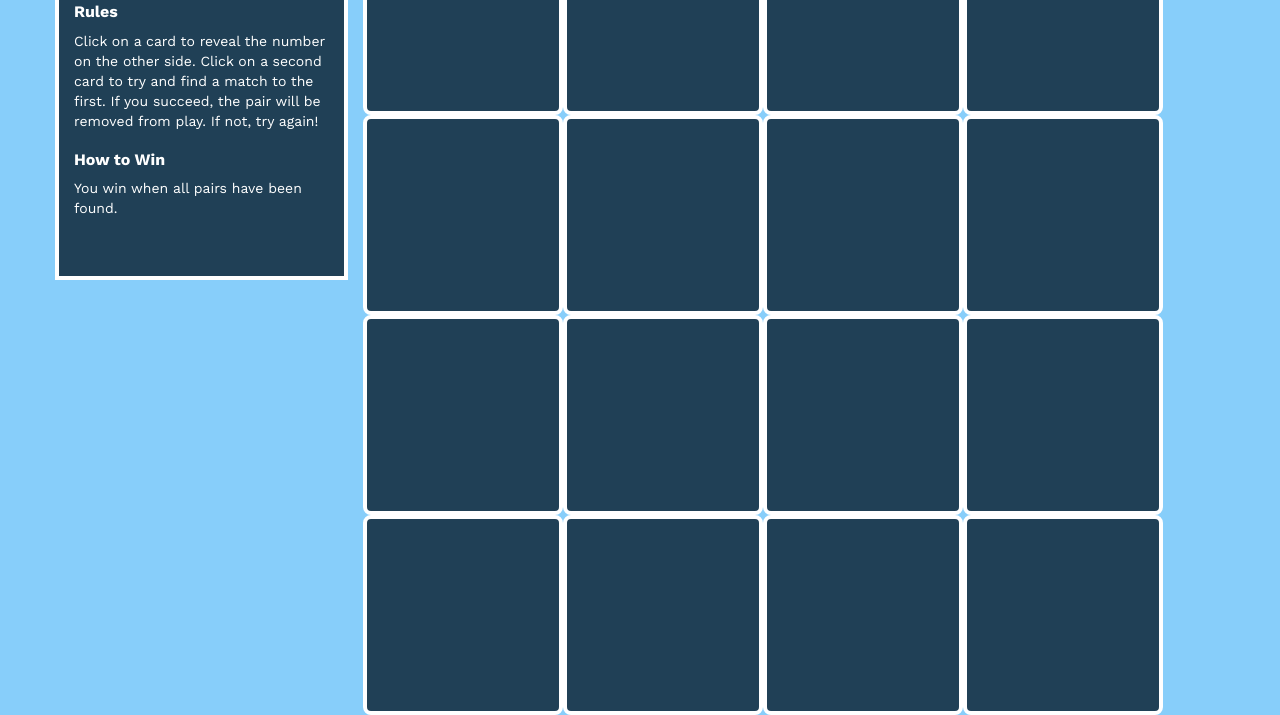
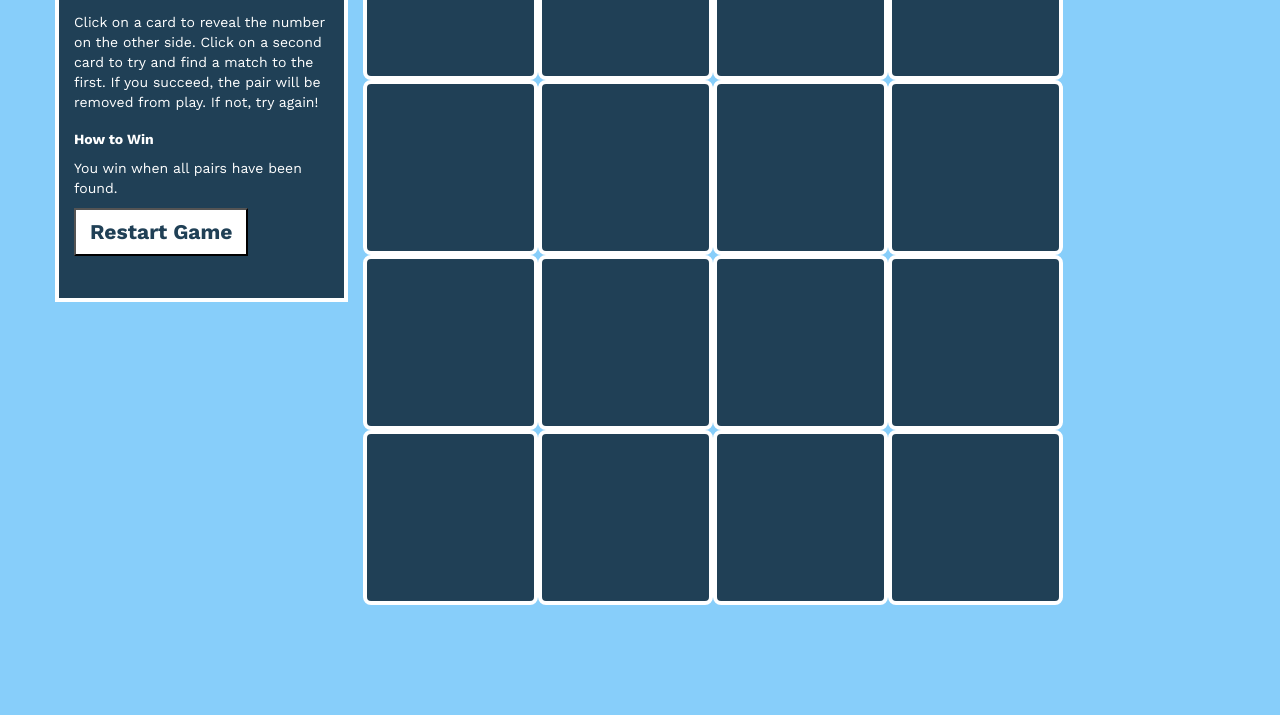
Before and after one commit to gina2014/MatchUpGame, a plain HTML site: page index.html in a window 1280 px wide. Shown: the part 169-884 px from the top of the page. After the commit the page ends 800 px from the top, so only its background shows below. Drawn offline with nearby package versions, Linux system fonts and the light colour scheme.

Commit message:
Changed html font size

```diff
--- a/resources/css/style.css
+++ b/resources/css/style.css
@@ -1,5 +1,5 @@
 html {
-  font-size: 16px;
+  font-size: 14px;
 }
 
 body {
@@ -55,10 +55,10 @@ p {
 }
 
 button {
-  background-color: rgb(32, 64, 86);
+  background-color: #fff; /*rgb(32, 64, 86);*/
   padding: 0.5rem 1rem 0.5rem 1rem;
   font-size: 1.5rem;
   font-weight: bold;
-  color: white;
+  color:  rgb(32, 64, 86); /*white;*/
   text-align: center;
 }
--- a/resources/js/match-game.js
+++ b/resources/js/match-game.js
@@ -40,6 +40,7 @@ $(document).ready(function() {
   var $game = $('#game');
   var values = MatchGame.generateCardValues();
   MatchGame.renderCards(values, $game);
+  MatchGame.createButton();
 });
 
 
@@ -199,7 +200,6 @@ MatchGame.checkWin = function()
     }
     winCondition = true;
     playAudio('win');
-    MatchGame.createButton();
   }
   else {
     {
@@ -226,6 +226,7 @@ MatchGame.createButton = function()
     {
       window.location.reload(true);
     }, 300);
+    playAudio('btn');
 
     //MatchGame.restartGame();
   });
```
